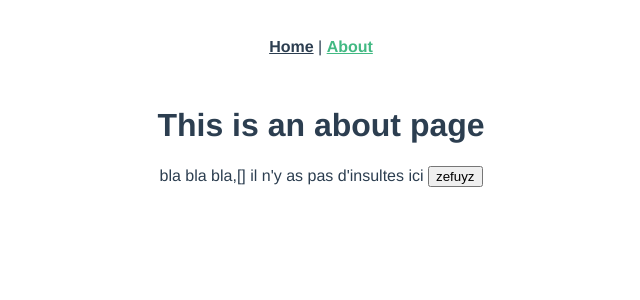
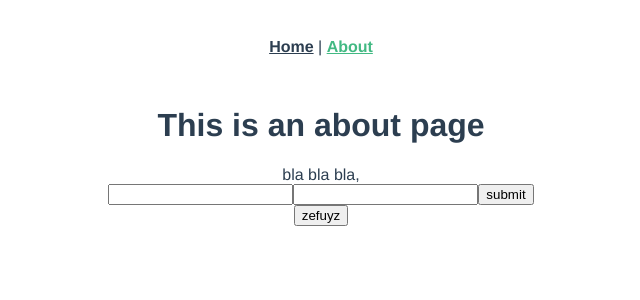
Before and after one commit to Ekmah/Project_7, a Vue app in the folder frontend/: page /#/about in a window 1280 px wide. Shown: the top 300 px of the page, without its empty margins (319-959 px from the left). Built offline with nearby package versions, Linux system fonts and the light colour scheme; no server answers.

Commit message:
IT'S WORKING!

```diff
--- a/frontend/src/components/LogIn.vue
+++ b/frontend/src/components/LogIn.vue
@@ -1,39 +1,38 @@
 <template>
     <div>
-        bla bla bla,{{abc}} il n'y as pas d'insultes ici
+        bla bla bla,<br>
+        <form @submit.prevent="onSubmit">
+            <input id="email_adress" v-model="email_adress" type="email">
+            <input id="password" v-model="password" type="password">
+            <button type="submit">submit</button>
+        </form>
         <button @click.prevent="aaa" :class="{zoom:isvalid}" class="">zefuyz</button>
     </div>
 </template>
 
 <script>
+import http from "../http"
 export default {
     name: "LogIn",
     data(){
         return {
-            abc:[],
-            isvalid:false
+            isvalid:false,
+            email_adress:"",
+            password:"",
         }
     },
-    mounted(){
-        let payload = {
-            "email_adress": "toto.toto@toto.fr",
-            "password": "147896325"
-        }
-        fetch(`http://localhost:4000/api/auth/login`, {
-        headers: {
-            'Content-Type': "application/json"
-        },
-        method: 'POST',
-        body: JSON.stringify(payload)
-        })
-        .then(data => {
-            this.abc = data
-        })
-    },
     methods: {
-        aaa(){
-            this.abc = "a"
-            this.isvalid = true
+        onSubmit(){
+            let payload = {
+                "email_adress": this.email_adress,
+                "password": this.password
+            }
+            http.post("auth/login", payload)
+            .then(response => {
+                let token = response.data.token
+                sessionStorage.setItem('token', token)
+                this.$store.commit('insert_token', token)
+            })
         }
     }
 }
--- /dev/null
+++ b/frontend/src/http.js
@@ -0,0 +1,15 @@
+import axios from "axios";
+
+const http = axios.create({
+  baseURL: "http://localhost:4000/api",
+});
+
+// Attribue le header Authorization avec le token à toutes les requêtes axios
+http.interceptors.request.use(function (config)
+{
+  const token = sessionStorage.getItem('token');
+  config.headers.Authorization = token ? `${token}` : 'abc';
+  return config;
+});
+
+export default http;
--- a/frontend/src/main.js
+++ b/frontend/src/main.js
@@ -2,9 +2,7 @@ import Vue from 'vue'
 import App from './App.vue'
 import router from './router'
 import store from './store'
-import axios from 'axios';
 
-Vue.prototype.$http = axios;
 Vue.config.productionTip = false
 
 new Vue({
--- a/frontend/src/store/index.js
+++ b/frontend/src/store/index.js
@@ -8,14 +8,11 @@ export default new Vuex.Store({
     token:null
   },
   mutations: {
-    INSERT_TOKEN(state, payload) {
+    insert_token(state, payload) {
       state.token = payload
     }
   },
   actions: {
-    insert_token(context, token) {
-      context.commit('INSERT_TOKEN', token)
-    }
   },
   modules: {
   }
```
Also changed, not shown: 1 other file (tests, documents, lock files or other folders).
